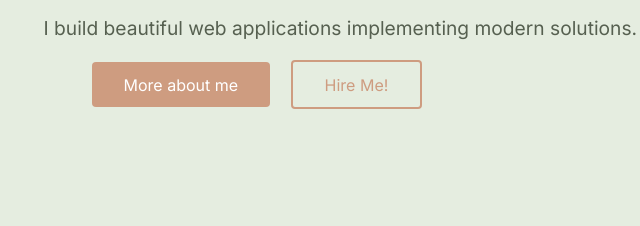
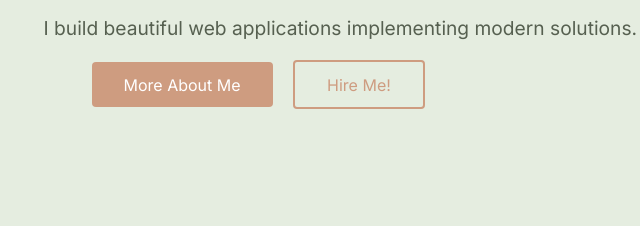
Before and after one commit to nawwardiab/my-web-portfolio, a plain HTML site: page index.html in a window 1280 px wide. Shown: the part 375-601 px from the top of the page, 29-669 px from the left. Drawn offline with Linux system fonts and the light colour scheme.

Commit message:
btn text updated

```diff
--- a/index.html
+++ b/index.html
@@ -51,7 +51,7 @@
             I build beautiful web applications implementing modern solutions.
           </p>
           <div class="cta-buttons">
-            <a class="btn primary-btn" href="#">More about me</a>
+            <a class="btn primary-btn" href="#">More About Me</a>
             <a class="btn secondary-btn" href="#">Hire Me!</a>
           </div>
         </div>
```
